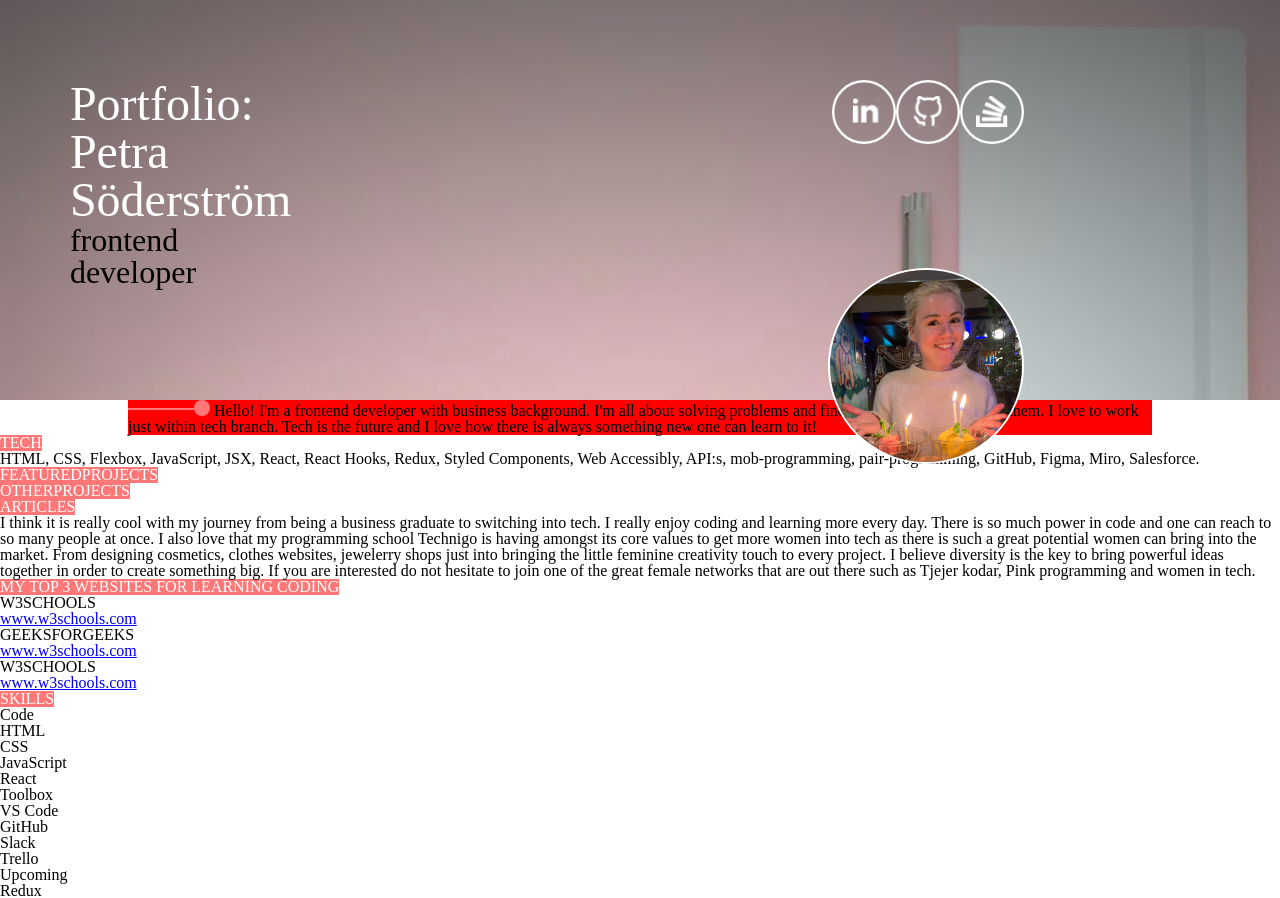
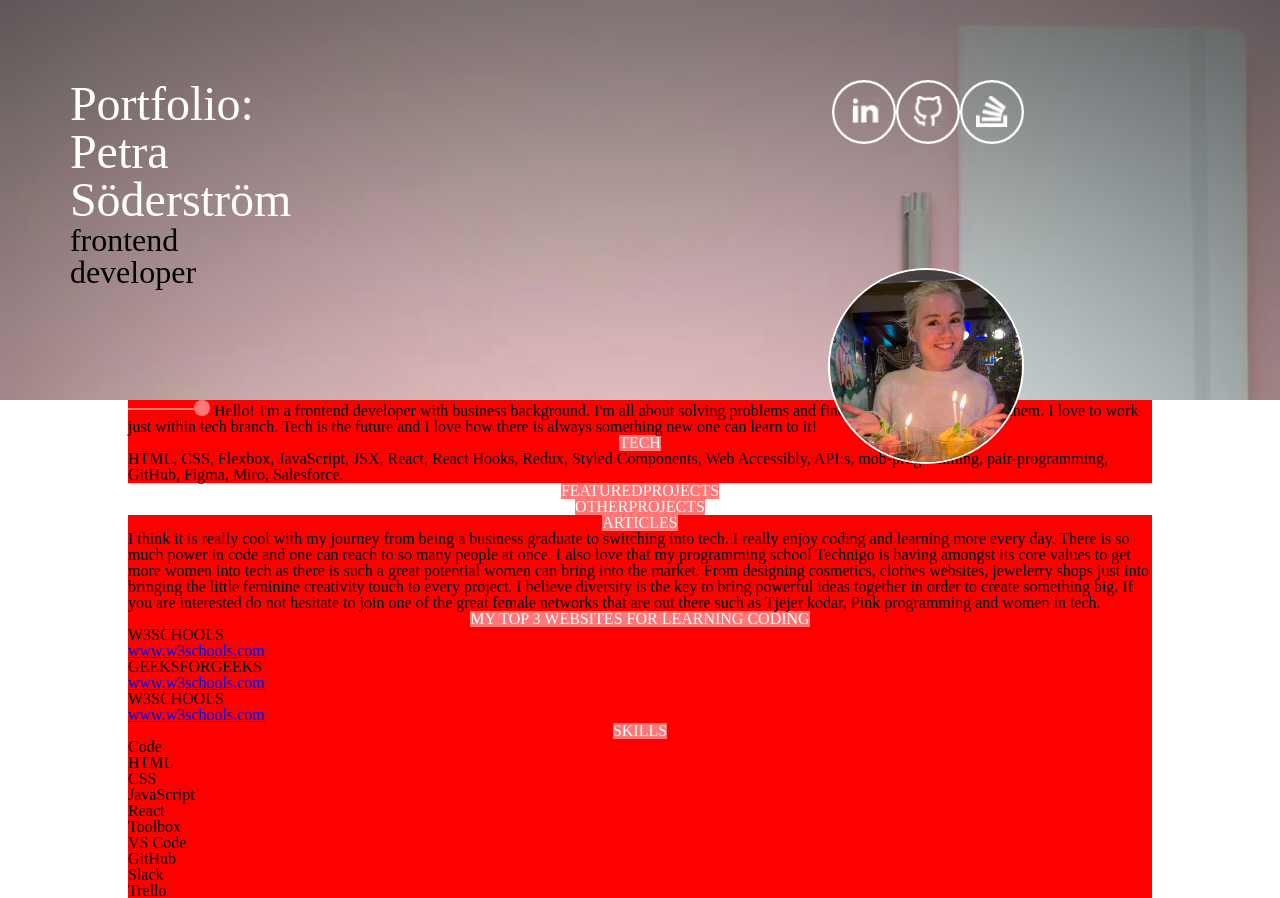
Before and after one commit to Technigo/project-react-portfolio, a React (Create React App) app: page / in a window 1280 px wide. Shown: the top 898 px of the page. Built offline with nearby package versions, Linux system fonts and the light colour scheme.

Commit message:
CSS centered

```diff
--- a/src/Global.js
+++ b/src/Global.js
@@ -33,6 +33,7 @@ text-transform: uppercase;
 color: #fff;
 background-color: rgb(255, 119, 119);
 display: table;
+margin: 0px auto 0px auto;
 }
 h4{
 	text-transform: uppercase
--- a/src/components/Articles.js
+++ b/src/components/Articles.js
@@ -3,7 +3,7 @@ import React from 'react';
 
 const Articles = () => {
 	return (
-		<div>
+		<div className="innerwrapper">
 			<h3>Articles</h3>
 			<p>
 			I think it is really cool with my journey from being a business
--- a/src/components/Footer.js
+++ b/src/components/Footer.js
@@ -34,6 +34,13 @@ export default Footer;
 const FooterStyler = styled.footer`
 
 background-color: rgb(49, 225, 247);
+h3{
+display: flex;
+justify-content: center;
+flex-direction: row;
+display:table;
+margin: 0px auto 0px auto;
+}
 
 a{
 display: flex;
--- a/src/components/OtherThoughts.js
+++ b/src/components/OtherThoughts.js
@@ -3,7 +3,7 @@ import React from 'react';
 
 const About = () => {
 	return (
-		<div>
+		<div className="innerwrapper">
 			<h3>my top 3 websites for learning coding</h3>
 			<h4>w3schools</h4>
 			<a href="https://www.w3schools.com/" target="_blank" rel="noopener noreferrer">www.w3schools.com
--- a/src/components/Skills.js
+++ b/src/components/Skills.js
@@ -3,7 +3,7 @@ import React from 'react';
 
 const Skills = () => {
 	return (
-		<div>
+		<div className="innerwrapper">
 			<h3>Skills</h3>
 			<ul>
 				<li>Code</li>
--- a/src/components/Tech.js
+++ b/src/components/Tech.js
@@ -3,7 +3,7 @@ import React from 'react';
 
 const Tech = () => {
 	return (
-		<div>
+		<div className="innerwrapper">
 			<h3>Tech</h3>
 			<p>HTML, CSS, Flexbox, JavaScript, JSX, React, React Hooks, Redux,
 		Styled Components, Web Accessibly, API:s, mob-programming,
```
